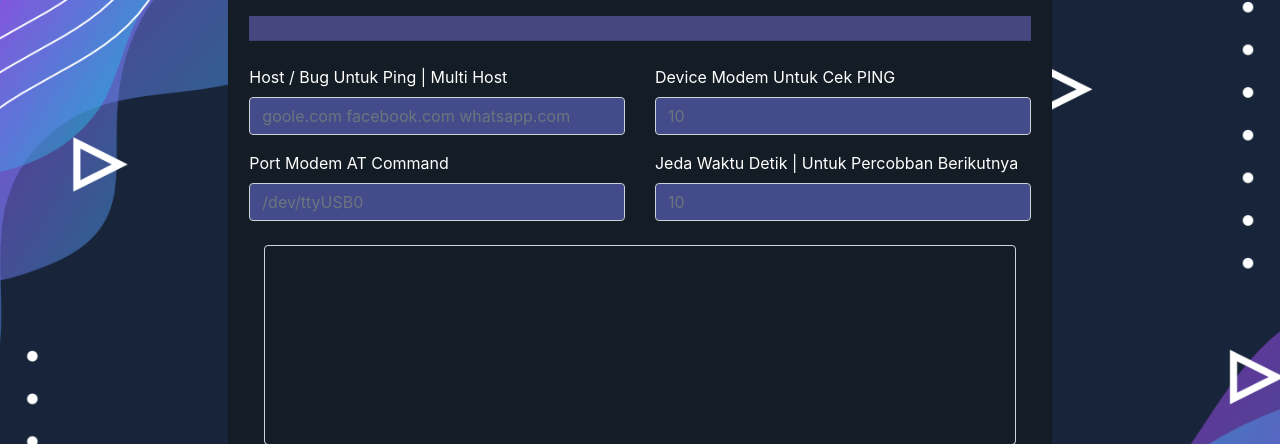
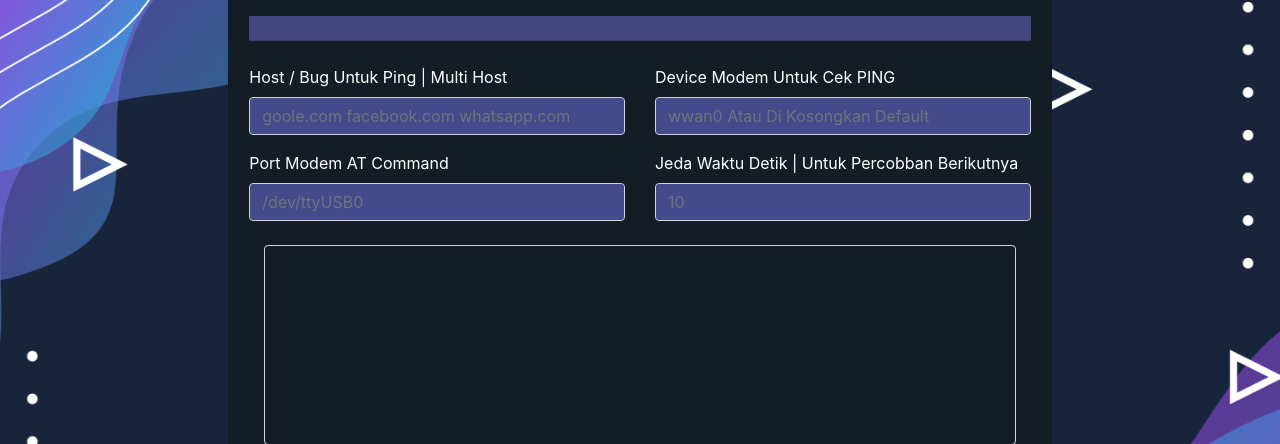
Before and after one commit to rtaserver/luci-app-rakitiw, a PHP site: page / in a window 1280 px wide. Shown: the part 895-1339 px from the top of the page. Run offline with PHP 8.4, Linux system fonts and the light colour scheme; data that the repository does not hold is empty; a stand-in replaces the project's code that opens the database connection.

Commit message:
Set PING

```diff
--- a/root/www/rakitiw/index.php
+++ b/root/www/rakitiw/index.php
@@ -195,7 +195,7 @@ foreach ($linesdevice as $linedevice) {
                                 <div class="col-lg-6 col-md-6">
                                     <div class="form-group">
                                         <label for="device_modem">Device Modem Untuk Cek PING</label>
-                                        <input type="text" class="form-control" placeholder="10" id="device_modem" name="device_modem" value="<?= $variables['device_modem'] ?>"required <?php if ($variables['modem_rakitan'] == 'Enabled') echo 'disabled'; ?>>
+                                        <input type="text" class="form-control" placeholder="wwan0 Atau Di Kosongkan Default" id="device_modem" name="device_modem" value="<?= $variables['device_modem'] ?>" <?php if ($variables['modem_rakitan'] == 'Enabled') echo 'disabled'; ?>>
                                     </div>
                                 </div>
                                 <div class="col-lg-6 col-md-6">
```
Also changed, not shown: 1 other file.
